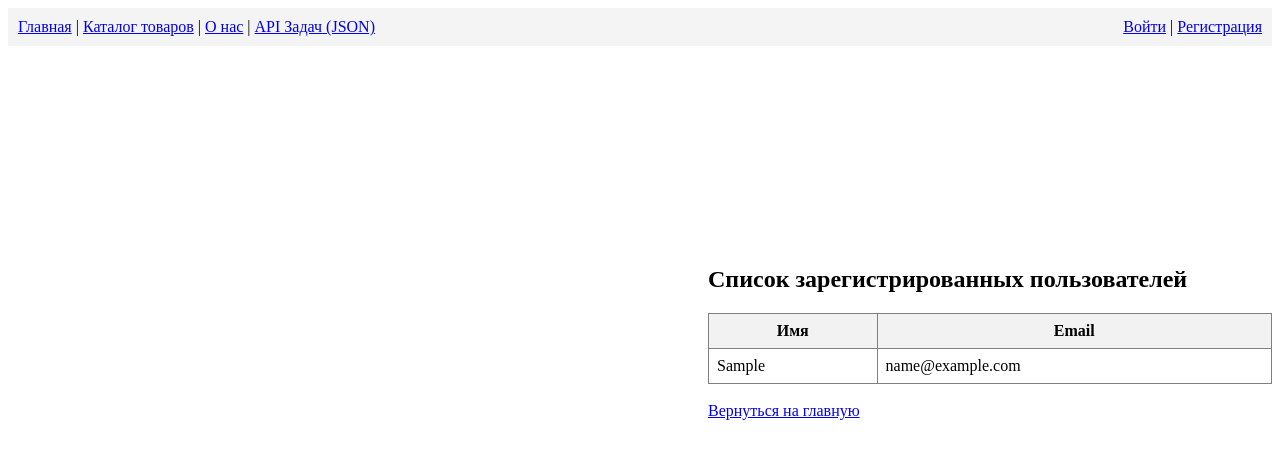
After one commit to Polly-xxx/My-app, a Node server app: template src/views/users.handlebars in a window 1280 px wide. The commit adds this page. Shown: the top 459 px of the page. Run offline with Node 20, Linux system fonts and the light colour scheme; the template is opened without the code that fills it: most values are stand-ins (such as "Sample title", 1, 10 or a date in 2020); some libraries are stand-ins or nearby versions.

Commit message:
Добавила таблицу юзеров

```diff
--- /dev/null
+++ b/src/data/users.js
@@ -0,0 +1 @@
+export const users = [];
--- a/src/routes/auth.js
+++ b/src/routes/auth.js
@@ -1,9 +1,10 @@
 import express from 'express';
 import bcrypt from 'bcrypt';
 
+import { users } from '../data/users.js';
+
+
 const router = express.Router();
-
-const users = [];
 
 // Функция валидации пароля
 function validatePassword(password) {
--- a/src/views/home.handlebars
+++ b/src/views/home.handlebars
@@ -1,5 +1,6 @@
 {{#if user}}
-  <h2>Добро пожаловать, {{user.firstName}}!</h2>
+  <h2>Здраствуйте, {{user.firstName}}!</h2>
+  <a class='button' href='/users'> список пользователей </a>
 {{/if}}
 
 <h1>Добро пожаловать в наш интернет-магазин!</h1>
--- a/src/views/login.handlebars
+++ b/src/views/login.handlebars
@@ -1,6 +1,7 @@
 <h1>Авторизация на сайте</h1>
 
-<form action="/login" method="POST" style="max-width: 300px; display: flex; flex-direction: column; gap: 10px;">
+
+<form action="/auth/login" method="POST" style="max-width: 300px; display: flex; flex-direction: column; gap: 10px;">
     <label>
         Email:
         <input type="email" name="email" required style="width: 100%; padding: 5px;">
--- /dev/null
+++ b/src/views/users.handlebars
@@ -0,0 +1,25 @@
+<h2>Список зарегистрированных пользователей</h2>
+
+{{#if users.length}}
+  <table border="1" cellpadding="8" cellspacing="0" style="border-collapse: collapse; width: 100%; max-width: 600px;">
+    <thead>
+      <tr style="background-color: #f2f2f2;">
+        <th>Имя</th>
+        <th>Email</th>
+      </tr>
+    </thead>
+    <tbody>
+      {{#each users}}
+        <tr>
+          <td>{{this.firstName}}</td>
+          <td>{{this.email}}</td>
+        </tr>
+      {{/each}}
+    </tbody>
+  </table>
+{{else}}
+  <p>Пока нет ни одного зарегистрированного пользователя.</p>
+{{/if}}
+
+<br>
+<a href="/">Вернуться на главную</a>
```
Also changed, not shown: src/app.js (+11 -1 lines).
